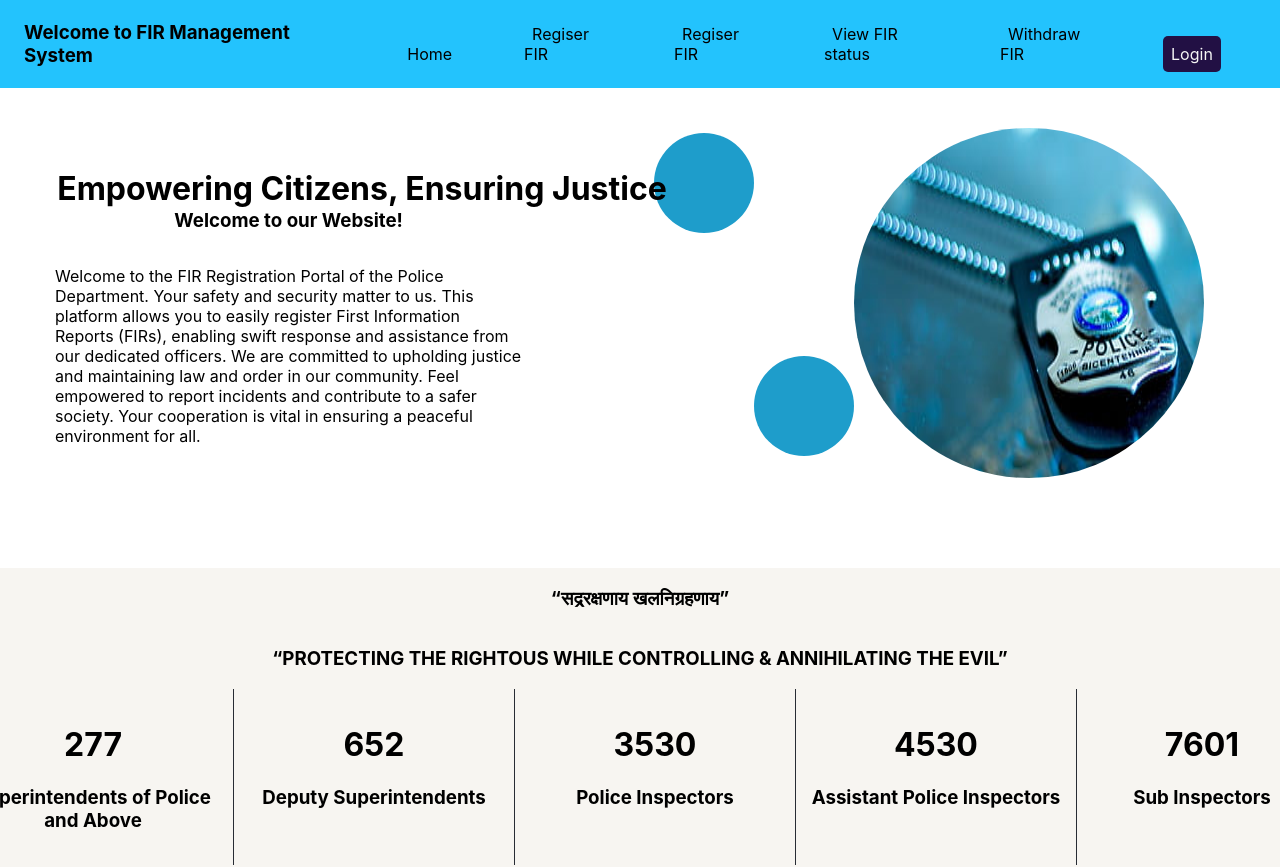
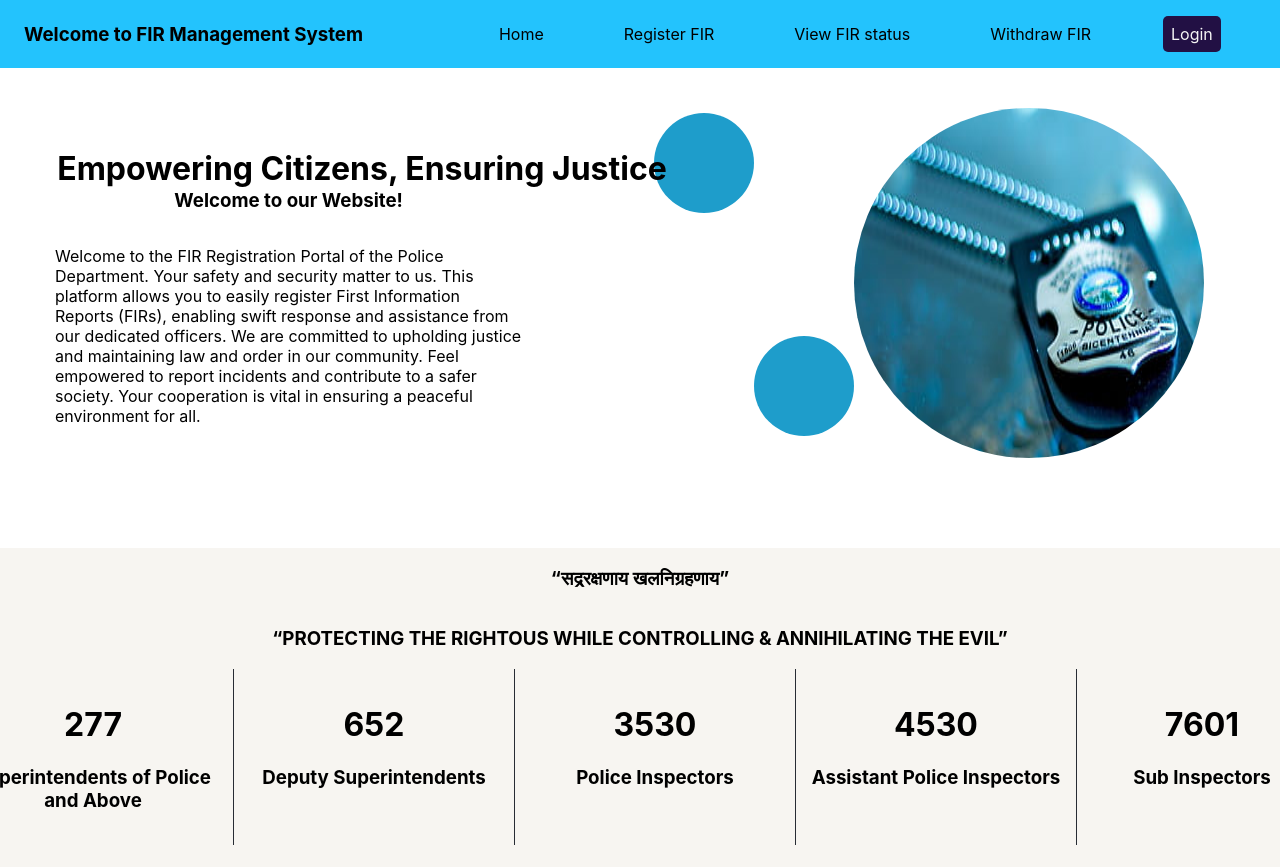
Before and after one commit to OP-75/fir-website, a React (Create React App) app: page / in a window 1280 px wide. Shown: the top 867 px of the page. Built offline with nearby package versions, Linux system fonts and the light colour scheme.

Commit message:
Fixed Spelling mistake in Home page navbar

```diff
--- a/src/pages/Home Page/components/COMnavbar.js
+++ b/src/pages/Home Page/components/COMnavbar.js
@@ -26,8 +26,7 @@ export default function Navbar(props){
             <ul className="myNavBar">
 
                 <li className="navElement"><Link to={"/"} >Home</Link></li>
-                <li className="navElement"><Link to={"/"} >Regiser FIR</Link></li>
-                <li className="navElement"><Link to={"/register"} >Regiser FIR</Link> </li>
+                <li className="navElement"><Link to={"/register"} >Register FIR</Link> </li>
                 <li className="navElement"><Link to={"/view-fir-status"} >View FIR status</Link></li>
                 <li className="navElement"><Link to={"/"} >Withdraw FIR</Link></li>
                 <li className="navElement" id="login"><Link to={"/login"} >Login</Link></li>
```
